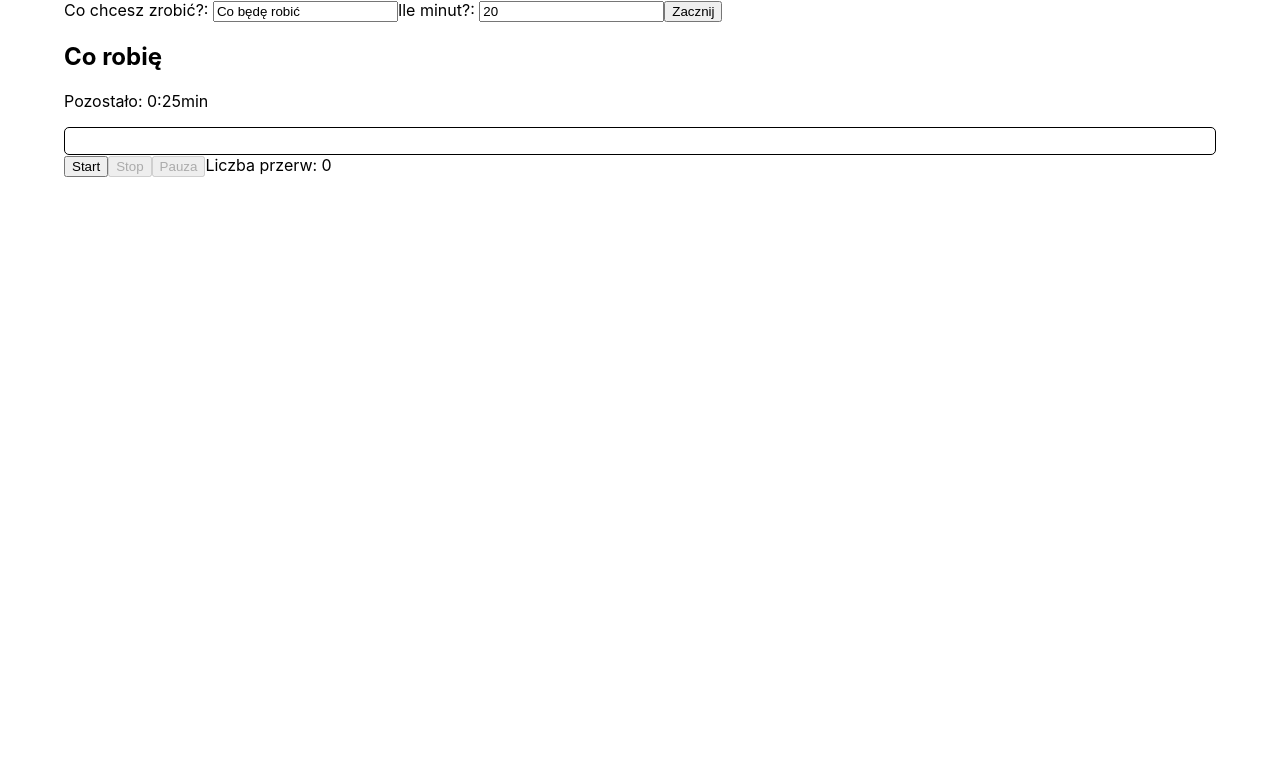
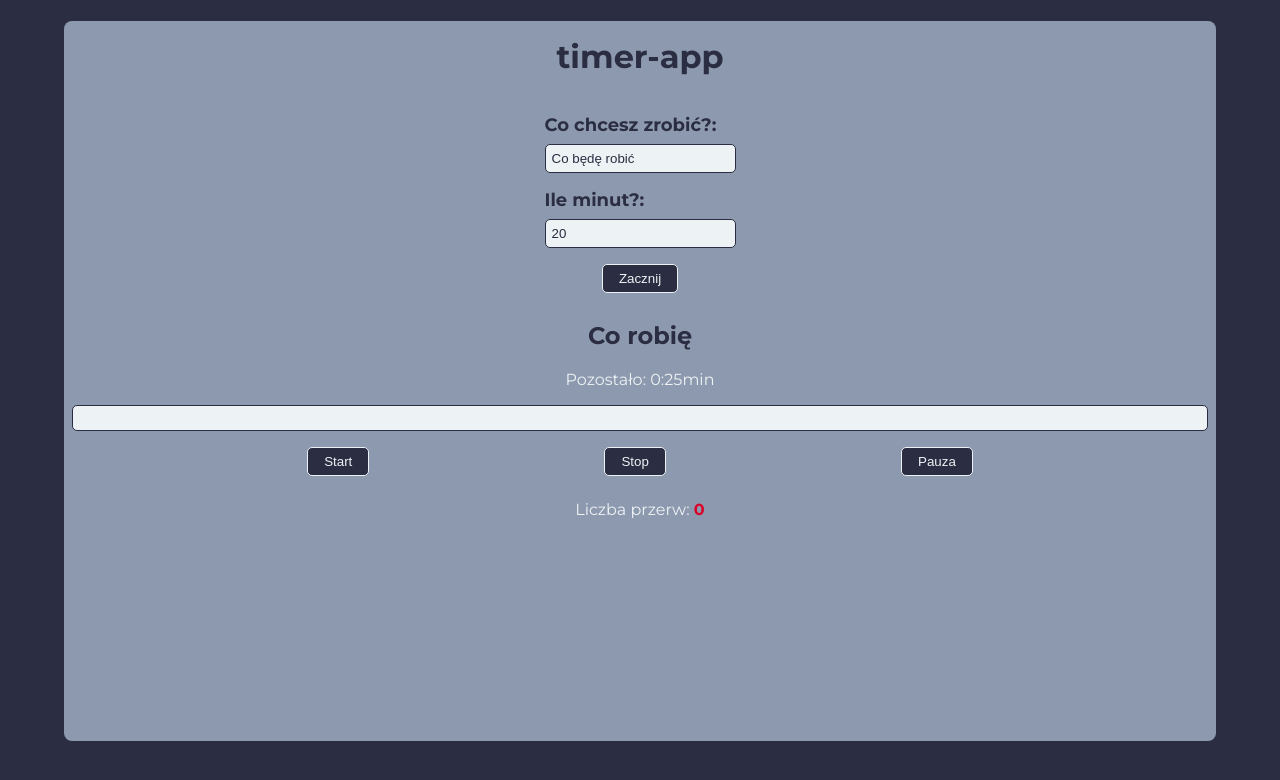
Before and after one commit to jarek-janowski/timer-app, a React (Create React App) app: page / in a window 1280 px wide. Shown: the top 780 px of the page. Built offline with nearby package versions, Linux system fonts and the light colour scheme.

Commit message:
feat: styles for whole app

```diff
--- a/src/App.js
+++ b/src/App.js
@@ -8,6 +8,7 @@ class App extends Component {
   render() {
     return (
       <div className="app">
+        <h1>timer-app</h1>
         <TimeboxEditor />
         <Timebox />
       </div>
--- a/src/App.scss
+++ b/src/App.scss
@@ -1,4 +1,15 @@
+@import './variables.scss';
+
 .app {
-  max-width: 90%;
-  margin: 0 auto;
+  width: 90vw;
+  min-height: 90%;
+  background: $lightpurple;
+  border-radius: 8px;
+  // padding: 16px
 }
+
+h1{
+  color: $darkpurple;
+  text-align: center;
+  padding-top: 16px;
+}
--- a/src/components/Clock/Clock.js
+++ b/src/components/Clock/Clock.js
@@ -1,6 +1,8 @@
+import './Clock.scss'
+
 const Clock = ({minutes, seconds}) => {
     return (
-        <p>Pozostało: {minutes}:{seconds}min</p>
+        <p className="clock">Pozostało: {minutes}:{seconds}min</p>
      );
 }
 
--- /dev/null
+++ b/src/components/Clock/Clock.scss
@@ -0,0 +1,6 @@
+@import "../../variables.scss";
+
+.clock {
+    color: $white;
+    text-align: center;
+}
--- a/src/components/ProgressBar/ProgressBar.js
+++ b/src/components/ProgressBar/ProgressBar.js
@@ -1,7 +1,9 @@
+import './ProgressBar.scss'
+
 const ProgressBar = ({percent}) => {
     return (
         <div className="progress-bar">
-            <div style={{width: `${percent}%`}}></div>
+            <div className="progress-bar__inside" style={{width: `${percent}%`}}></div>
         </div>
      );
 }
--- /dev/null
+++ b/src/components/ProgressBar/ProgressBar.scss
@@ -0,0 +1,16 @@
+@import '../../variables.scss';
+
+.progress-bar{
+    height: 16px;
+    border: 1px solid $darkpurple;
+    padding: 4px;
+    border-radius: 5px;
+    background: $white;
+    // border: 1px solid $white;
+    &__inside{
+        border-radius: 5px;
+        height: 100%;
+        background-color: $darkpurple;
+
+    }
+}
--- a/src/components/Timebox/Timebox.js
+++ b/src/components/Timebox/Timebox.js
@@ -67,13 +67,15 @@ class Timebox extends Component {
         const progressInPercent = (elapsedTimeInSeconds / totalTimeInSeconds) * 100.0;
         return (
             <section className="timebox">
-                <h1>Co robię</h1>
+                <h2 className="timebox__heading">Co robię</h2>
                 <Clock minutes={minutesLeft} seconds={secondsLeft}/>
                 <ProgressBar percent={progressInPercent} />
-                <button onClick={this.handleStart} disabled = {isRunning}>Start</button>
-                <button onClick={this.handleStop} disabled={!isRunning}>Stop</button>
-                <button onClick={this.handleTogglePause} disabled={!isRunning}>{isPaused ? "Wznów" : "Pauza"}</button>
-                <span>Liczba przerw: {pausesCount}</span>
+                <div className="timebox__button-wrapper">
+                    <button className="timebox__button" onClick={this.handleStart} disabled = {isRunning}>Start</button>
+                    <button className="timebox__button" onClick={this.handleStop} disabled={!isRunning}>Stop</button>
+                    <button className="timebox__button" onClick={this.handleTogglePause} disabled={!isRunning}>{isPaused ? "Wznów" : "Pauza"}</button>
+                </div>
+                <span className="timebox__pauses">Liczba przerw: <span>{pausesCount}</span></span>
             </section>
          );
     }
--- a/src/components/Timebox/Timebox.scss
+++ b/src/components/Timebox/Timebox.scss
@@ -1,11 +1,31 @@
-.progress-bar{
-    height: 20px;
-    border: 1px solid black;
-    padding: 3px;
-    border-radius: 5px;
-    & >div{
-        height: 100%;
-        background-color: black;
+@import '../../variables.scss';
 
+.timebox{
+    padding: 8px;
+    &__heading{
+        color: $darkpurple;
+        text-align: center;
+    }
+    &__button {
+        background: $darkpurple;
+        border: none;
+        border-radius: 5px;
+        color: $white;
+        padding: 6px 16px;
+        border: 1px solid $white;
+    }
+    &__button-wrapper{
+        margin: 16px 0 24px;
+        display: flex;
+        justify-content: space-evenly;
+    }
+    &__pauses {
+        display: block;
+        text-align: center;
+        color: $white;
+        & > span {
+            color: $red2;
+            font-weight: 700;
+        }
     }
 }
--- a/src/components/TimeboxEditor/TimeboxEditor.js
+++ b/src/components/TimeboxEditor/TimeboxEditor.js
@@ -1,9 +1,11 @@
+import './TimeboxEditor.scss'
+
 const TimeboxEditor = () => {
     return (
-        <section>
-            <label>Co chcesz zrobić?: <input defaultValue="Co będę robić" type="text"/></label>
-            <label>Ile minut?: <input defaultValue="20" type="number"/></label>
-            <button>Zacznij</button>
+        <section className="timebox-editor">
+            <label className="timebox-editor__title">Co chcesz zrobić?: <input className="timebox-editor__input"defaultValue="Co będę robić" type="text"/></label>
+            <label className="timebox-editor__title">Ile minut?: <input className="timebox-editor__input"defaultValue="20" type="number"/></label>
+            <button className="timebox-editor__button">Zacznij</button>
         </section>
      );
 }
--- /dev/null
+++ b/src/components/TimeboxEditor/TimeboxEditor.scss
@@ -0,0 +1,35 @@
+@import '../../variables.scss';
+
+.timebox-editor{
+    display: flex;
+    // display: flex;
+    flex-direction: column;
+    align-items: center;
+    // flex-wrap: wrap;
+    padding: 16px 8px 0;
+    &__input{
+        display: block;
+        margin-top: 8px;
+        border-radius: 5px;
+        border: 1px solid $darkpurple;
+        // border: none;
+        background: $white;
+        color: $darkpurple;
+        padding: 6px;
+    }
+    &__title{
+        display: block;
+        color: $darkpurple;
+        font-weight: 700;
+        font-size: 18px;
+        margin-bottom: 16px;
+    }
+    &__button{
+        display: block;
+        background: $darkpurple;
+        border: 1px solid $white;
+        border-radius: 5px;
+        color: $white;
+        padding: 6px 16px;
+    }
+}
--- a/src/index.css
+++ b/src/index.css
@@ -1,3 +1,5 @@
+@import url('https://fonts.googleapis.com/css2?family=Montserrat:wght@400;700&display=swap');
+
 body {
   margin: 0;
   font-family: -apple-system, BlinkMacSystemFont, 'Segoe UI', 'Roboto', 'Oxygen',
@@ -5,6 +7,12 @@ body {
     sans-serif;
   -webkit-font-smoothing: antialiased;
   -moz-osx-font-smoothing: grayscale;
+  background: #2B2D42;
+  display: flex;
+  height: 100vh;
+  justify-content: center;
+  /* align-items: center; */
+  font-family: 'Montserrat', sans-serif;
 }
 
 code {
--- /dev/null
+++ b/src/variables.scss
@@ -0,0 +1,5 @@
+$darkpurple: #2B2D42;
+$lightpurple: #8D99AE;
+$white: #EDF2F4;
+$red1: #EF233C;
+$red2: #D90429;
```
